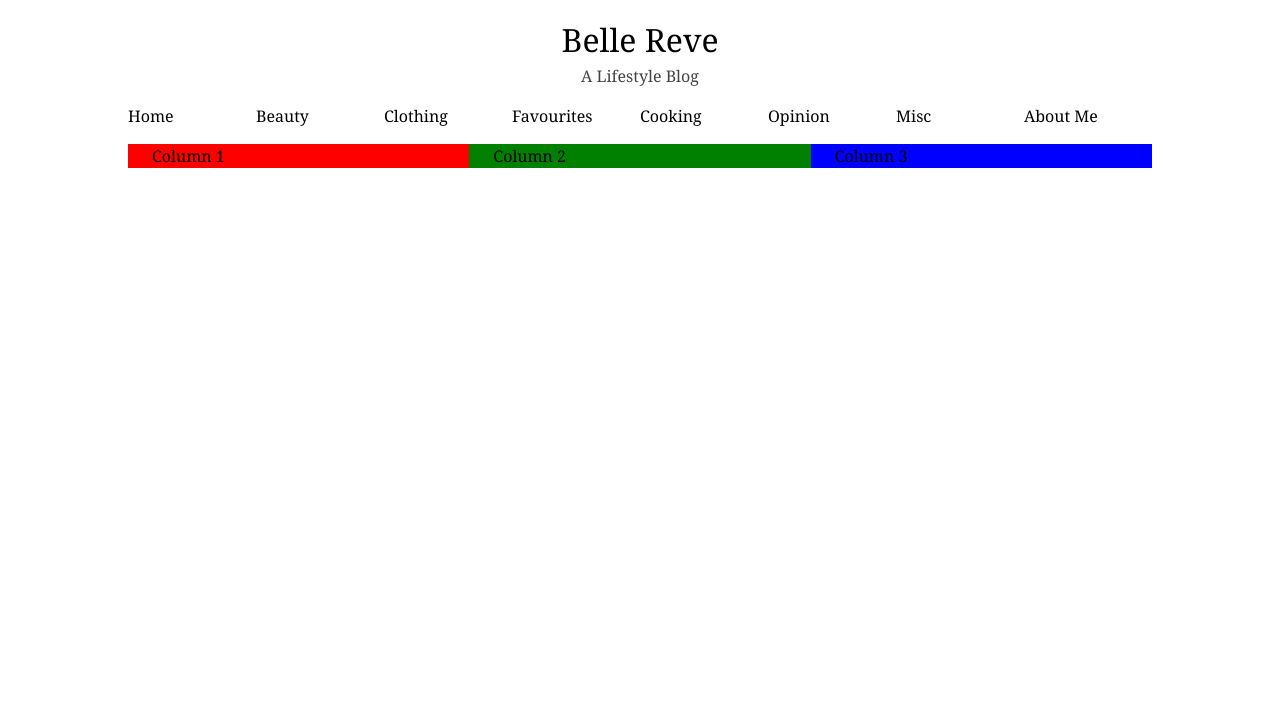
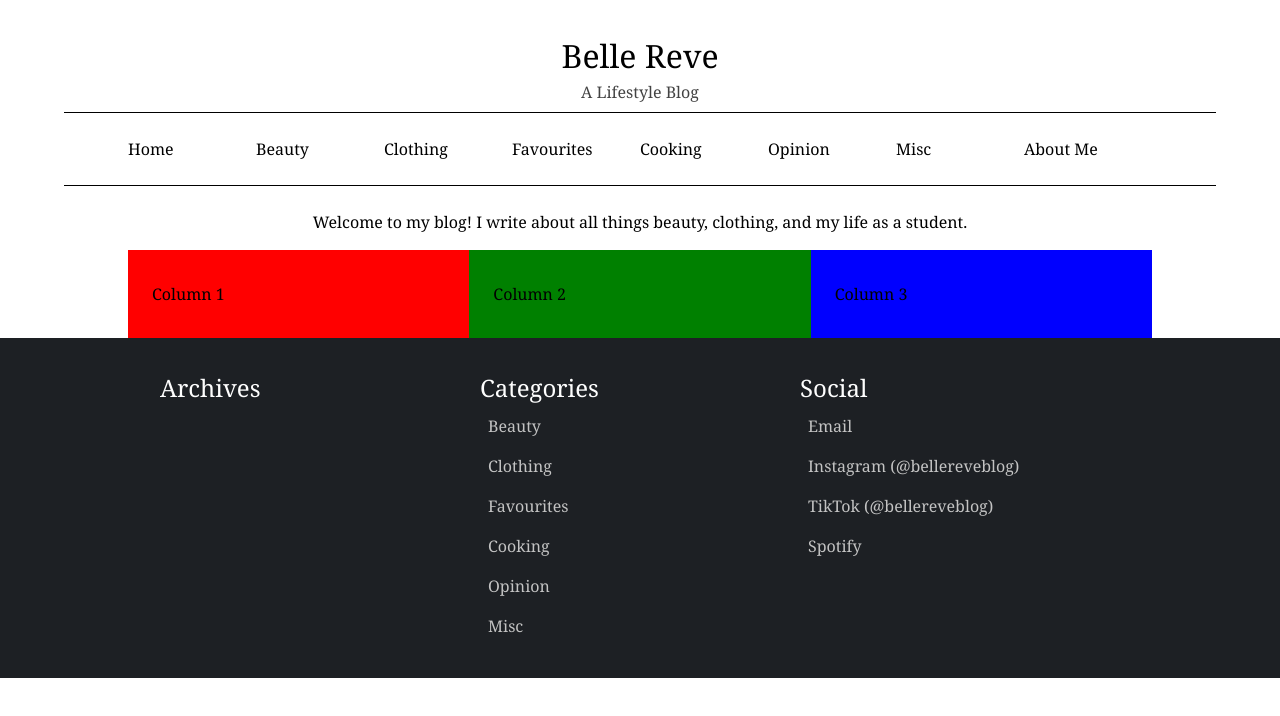
Before and after one commit to AnnabellebwWoo/AnnabellebwWoo.github.io, a Next.js app in the folder belle-reve-blog/: page / in a window 1280 px wide. Shown: the top 716 px of the page. Built offline with nearby package versions, Linux system fonts and the light colour scheme; a web font is replaced by a local one.

Commit message:
added footer and intro, updated logo and navbar

```diff
--- a/belle-reve-blog/src/app/page.tsx
+++ b/belle-reve-blog/src/app/page.tsx
@@ -1,13 +1,17 @@
 import Logo from '@/components/Logo/Logo';
 import NavBar from '../components/NavBar/NavBar';
 import BlogCard from '../components/BlogCard/BlogCard'
+import Intro from '@/components/Intro/Intro';
+import Footer from '@/components/Footer/Footer';
 
 export default function Home() {
   return (
     <>
       <Logo></Logo>
       <NavBar></NavBar>
+      <Intro></Intro>
       <BlogCard></BlogCard>
+      <Footer></Footer>
     </>
   );
 }
--- a/belle-reve-blog/src/components/BlogCard/BlogCard.module.css
+++ b/belle-reve-blog/src/components/BlogCard/BlogCard.module.css
@@ -12,5 +12,5 @@
     flex-direction: column;
     flex-basis: 80%;
     flex: 1;
-    padding: 0 1.5em 0;
+    padding: 2em 1.5em;
   }
--- /dev/null
+++ b/belle-reve-blog/src/components/Footer/Footer.module.css
@@ -0,0 +1,34 @@
+.wrapper {
+    background-color: #1d2024;
+}
+
+.Footer {
+    color: #c3c3c3;
+    display: flex;
+    width: 80%;
+    justify-content: space-between;
+    padding: 2em;
+    margin: 0 auto;
+}
+
+.Footer ul{
+    display: flex;
+    width: 100%;
+}
+
+.Footer li {
+    flex: 1;
+    text-align: left;
+}
+
+.Footer h1 {
+    color: #fefefe;
+    font-size: 1.5em;
+}
+
+.subList {
+    display: flex;
+    flex-direction: column;
+    padding-left: 0.5em;
+    line-height: 2.5em;
+}
--- /dev/null
+++ b/belle-reve-blog/src/components/Footer/Footer.tsx
@@ -0,0 +1,33 @@
+import React from 'react'
+import styles from './Footer.module.css'
+import Link from 'next/link'
+
+const Footer = () => {
+  return (
+    <div className={styles.wrapper}>
+        <ul className={styles.Footer}>
+            <li><h1>Archives</h1></li>
+            <li><h1>Categories</h1>
+                <ul className={styles.subList}>
+                    <li><Link href="/category/beauty">Beauty</Link></li>
+                    <li><Link href="/category/clothing">Clothing</Link></li>
+                    <li><Link href="/category/favourites">Favourites</Link></li>
+                    <li><Link href="/category/cooking">Cooking</Link></li>
+                    <li><Link href="category/opinion">Opinion</Link></li>
+                    <li><Link href="/category/misc">Misc</Link></li>
+                </ul>
+            </li>
+            <li><h1>Social</h1>
+                <ul className={styles.subList}>
+                    <li><a href="mailto:bellereveblog@gmail.com">Email</a></li>
+                    <li><a href="https://www.instagram.com/bellereveblog/">Instagram (@bellereveblog)</a></li>
+                    <li><a href="https://www.tiktok.com/@bellereveblog">TikTok (@bellereveblog)</a></li>
+                    <li><a href="https://open.spotify.com/user/annabellewoo911?si=5fbc0531a04d48cd">Spotify</a></li>
+                </ul>
+            </li>
+        </ul>
+    </div>
+  )
+}
+
+export default Footer
--- /dev/null
+++ b/belle-reve-blog/src/components/Intro/Intro.module.css
@@ -0,0 +1,6 @@
+.Intro {
+    display: flex;
+    flex-direction: column;
+    align-items: center;
+    padding: 1em 0;
+}
--- /dev/null
+++ b/belle-reve-blog/src/components/Intro/Intro.tsx
@@ -0,0 +1,10 @@
+import React from 'react'
+import styles from './Intro.module.css'
+
+const Intro = () => {
+  return (
+    <div className={styles.Intro}>Welcome to my blog! I write about all things beauty, clothing, and my life as a student. </div>
+  )
+}
+
+export default Intro
--- a/belle-reve-blog/src/components/Logo/Logo.module.css
+++ b/belle-reve-blog/src/components/Logo/Logo.module.css
@@ -6,7 +6,7 @@
 
 .Logo h1 {
     font-size: 2em;
-    padding: 1rem 0 0;
+    padding: 1em 0 0;
 }
 
 .Logo h2 {
--- a/belle-reve-blog/src/components/NavBar/NavBar.module.css
+++ b/belle-reve-blog/src/components/NavBar/NavBar.module.css
@@ -1,3 +1,16 @@
+.lineWrapper{
+    display: flex;
+    justify-content: center;
+}
+
+.Line {
+    width: 90%;
+    border: 0;
+    border-top: 1px solid #000;
+    margin: 0.5em 0;
+
+}
+
 .menuBar {
     display: flex;
     width: 80%;
--- a/belle-reve-blog/src/components/NavBar/NavBar.tsx
+++ b/belle-reve-blog/src/components/NavBar/NavBar.tsx
@@ -4,6 +4,10 @@ import styles from './NavBar.module.css';
 
 const NavBar= () => {
     return(
+        <>
+        <div className={styles.lineWrapper}>
+            <hr className={styles.Line}/>
+        </div>
                 <nav className={styles.menuBar}>
                     <ul>
                         <li><Link href="/">Home</Link></li>
@@ -16,6 +20,10 @@ const NavBar= () => {
                         <li><Link href="/about-me">About Me</Link></li>
                     </ul>
                 </nav>
+        <div className={styles.lineWrapper}>
+            <hr className={styles.Line}/>
+        </div>
+        </>
     );
 };
 
```
Lines whose indentation alone changed are shown as unchanged.
